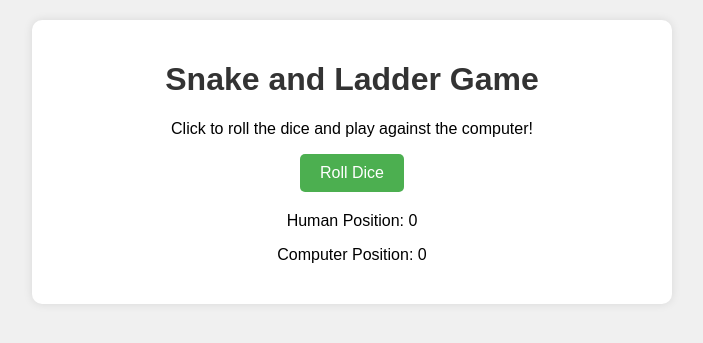
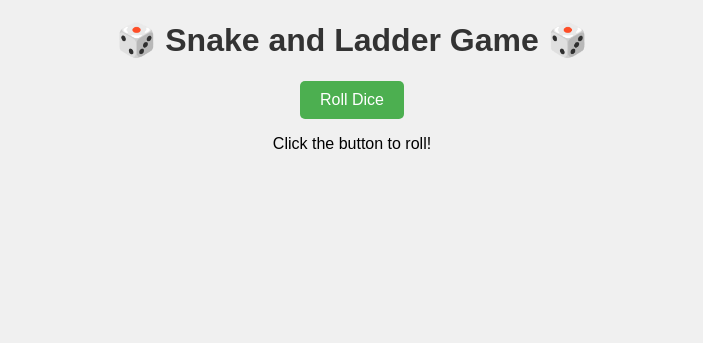
Before and after one commit to Mozarex-hub/mozarex5, a Flask app: template templates/index.html in a window 1280 px wide. Shown: the top 343 px of the page, without its empty margins (288-991 px from the left). Run offline with Flask 3, Linux system fonts and the light colour scheme; the template is opened without the code that fills it, so the values that code supplies are empty.

Commit message:
Update index.html

```diff
--- a/templates/index.html
+++ b/templates/index.html
@@ -4,19 +4,12 @@
     <meta charset="UTF-8">
     <meta name="viewport" content="width=device-width, initial-scale=1.0">
     <title>Snake and Ladder Game</title>
-    <link rel="stylesheet" href="/static/css/style.css">
+    <link rel="stylesheet" href="{{ url_for('static', filename='style.css') }}">
 </head>
 <body>
-    <div class="game-container">
-        <h1>Snake and Ladder Game</h1>
-        <p>Click to roll the dice and play against the computer!</p>
-        <button onclick="rollDice()">Roll Dice</button>
-        <div id="positions">
-            <p>Human Position: <span id="human-position">0</span></p>
-            <p>Computer Position: <span id="computer-position">0</span></p>
-        </div>
-        <div id="game-status"></div>
-    </div>
-    <script src="/static/js/script.js"></script>
+    <h1>🎲 Snake and Ladder Game 🎲</h1>
+    <button onclick="rollDice()">Roll Dice</button>
+    <p id="dice-result">Click the button to roll!</p>
+    <script src="{{ url_for('static', filename='script.js') }}"></script>
 </body>
 </html>
```
